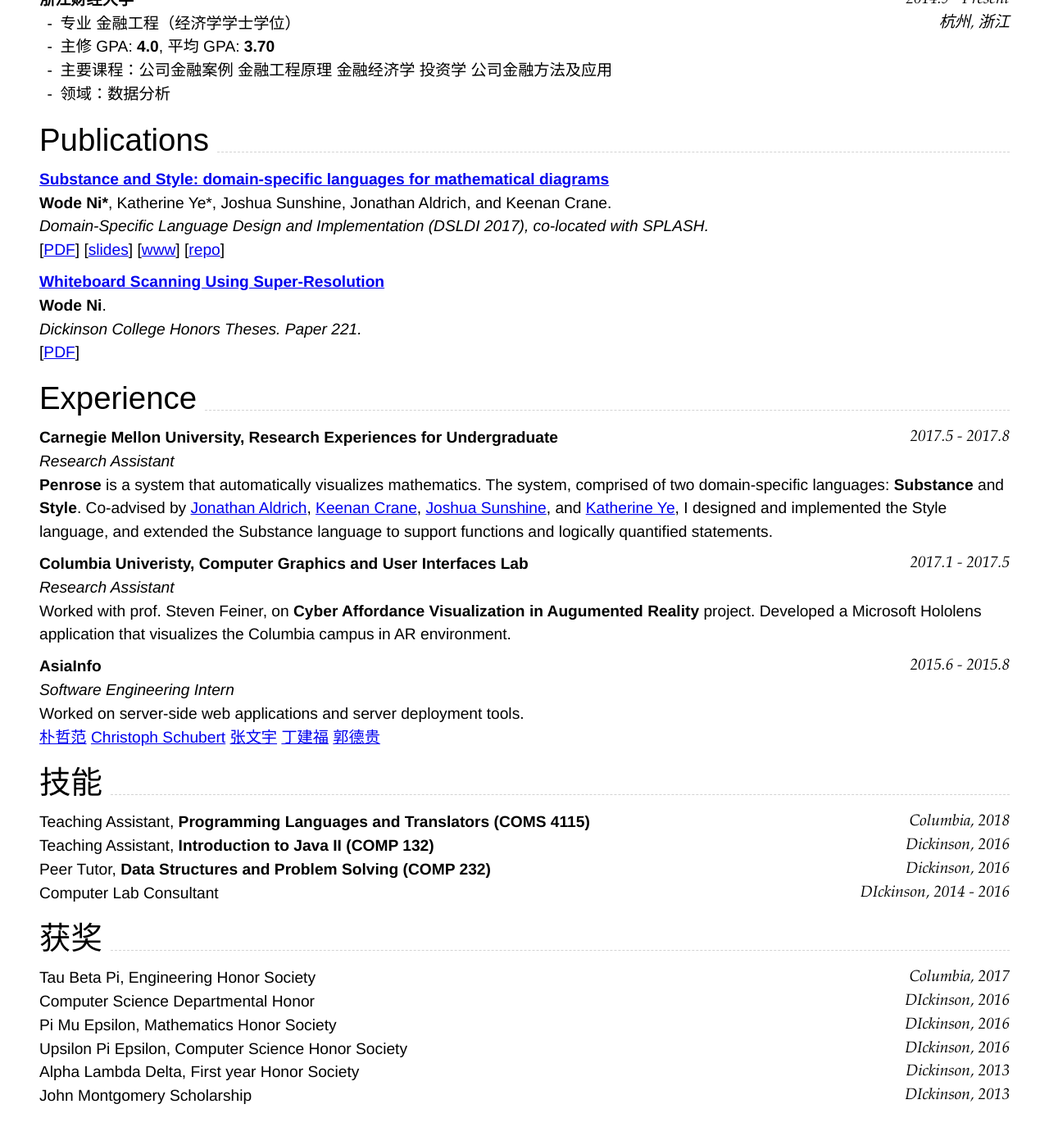
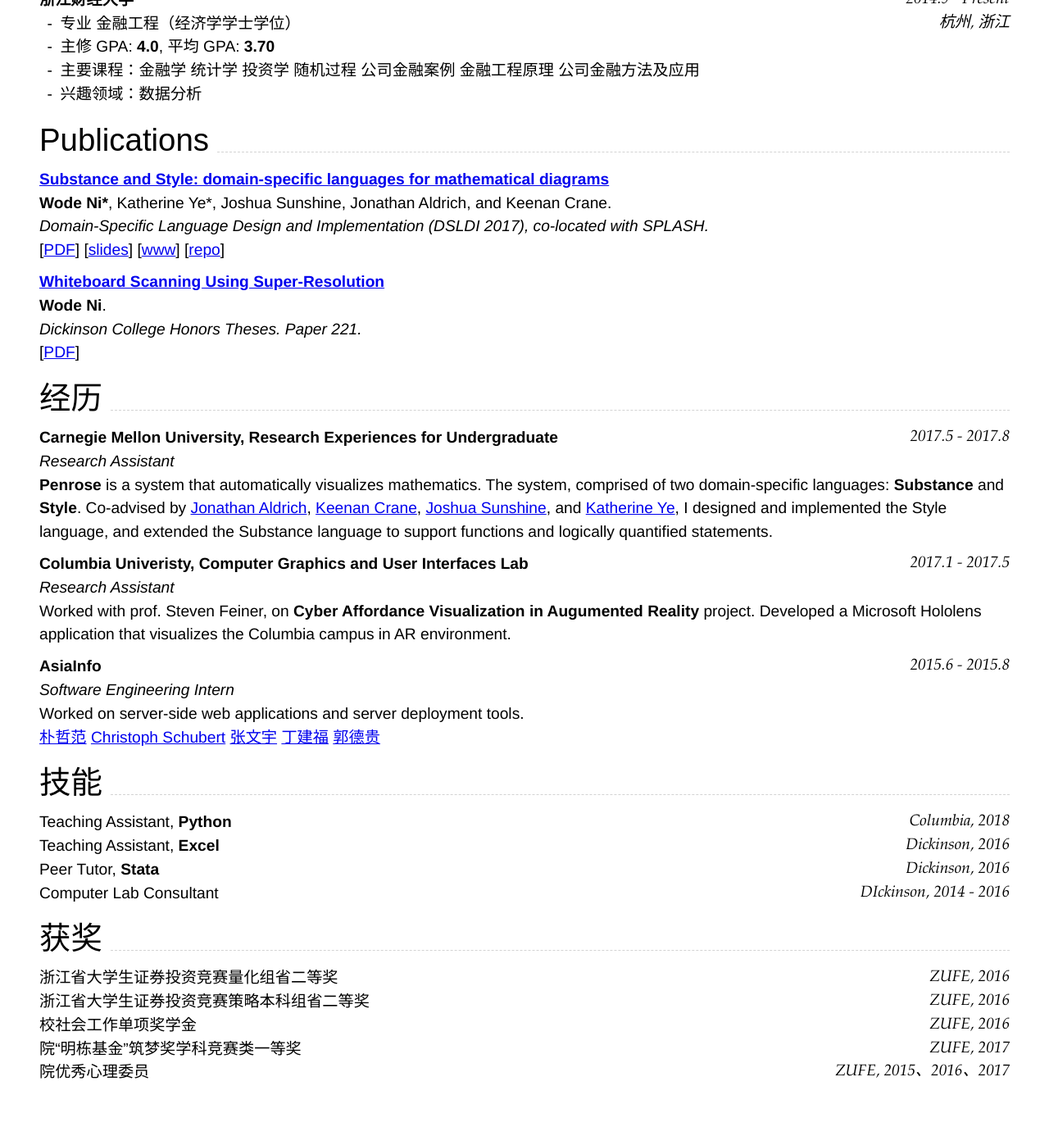
Before and after one commit to wodeni/nimo-markdown-cv, a Jekyll site: the page built from index.md, in a window 1280 px wide and 1400 px high, scrolled down 304 px. Shown: the top 1386 px of the window at 82% size. Built offline with Jekyll 4.4.1, drawn with Linux system fonts in a browser that asks for light colours.

Commit message:
Update index.md

````diff
--- a/index.md
+++ b/index.md
@@ -20,8 +20,8 @@
 ```
 - 专业 金融工程（经济学学士学位）
 - 主修 GPA: __4.0__, 平均 GPA: __3.70__
-- 主要课程：公司金融案例 金融工程原理 金融经济学 投资学 公司金融方法及应用
-- 领域：数据分析
+- 主要课程：金融学 统计学 投资学 随机过程 公司金融案例 金融工程原理 公司金融方法及应用
+- 兴趣领域：数据分析
 
 
 ## Publications
@@ -37,7 +37,7 @@
 __Wode Ni__.<br> _Dickinson College Honors Theses. Paper 221._<br>
 [[PDF](assets/superres.pdf)]
 
-## Experience
+## 经历
 
 ### __Carnegie Mellon University, Research Experiences for Undergraduate__  `2017.5 - 2017.8`
 _Research Assistant_<br>
@@ -58,20 +58,21 @@
  [郭德贵](http://zjacc.zufe.edu.cn/info/1182/2588.htm)
 ## 技能
 
-Teaching Assistant, __Programming Languages and Translators (COMS 4115)__ `Columbia, 2018` <br>
-Teaching Assistant, __Introduction to Java II (COMP 132)__ `Dickinson, 2016` <br>
-Peer Tutor, __Data Structures and Problem Solving (COMP 232)__ `Dickinson, 2016` <br>
+Teaching Assistant, __Python__ `Columbia, 2018` <br>
+Teaching Assistant, __Excel__ `Dickinson, 2016` <br>
+Peer Tutor, __Stata__ `Dickinson, 2016` <br>
 Computer Lab Consultant `DIckinson, 2014 - 2016` <br>
+
 
 
 ## 获奖
 
-Tau Beta Pi, Engineering Honor Society `Columbia, 2017` <br>
-Computer Science Departmental Honor `DIckinson, 2016` <br>
-Pi Mu Epsilon, Mathematics Honor Society `DIckinson, 2016` <br>
-Upsilon Pi Epsilon, Computer Science Honor Society  `DIckinson, 2016` <br>
-Alpha Lambda Delta, First year Honor Society `Dickinson, 2013`<br>
-John Montgomery Scholarship `DIckinson, 2013` <br>
+
+浙江省大学生证券投资竞赛量化组省二等奖 `ZUFE, 2016` <br>
+浙江省大学生证券投资竞赛策略本科组省二等奖 `ZUFE, 2016` <br>
+校社会工作单项奖学金 `ZUFE, 2016` <br>
+院“明栋基金”筑梦奖学科竞赛类一等奖  `ZUFE, 2017` <br>
+院优秀心理委员 `ZUFE, 2015、2016、2017` <br>
 
 <!-- ### Footer
 
````
